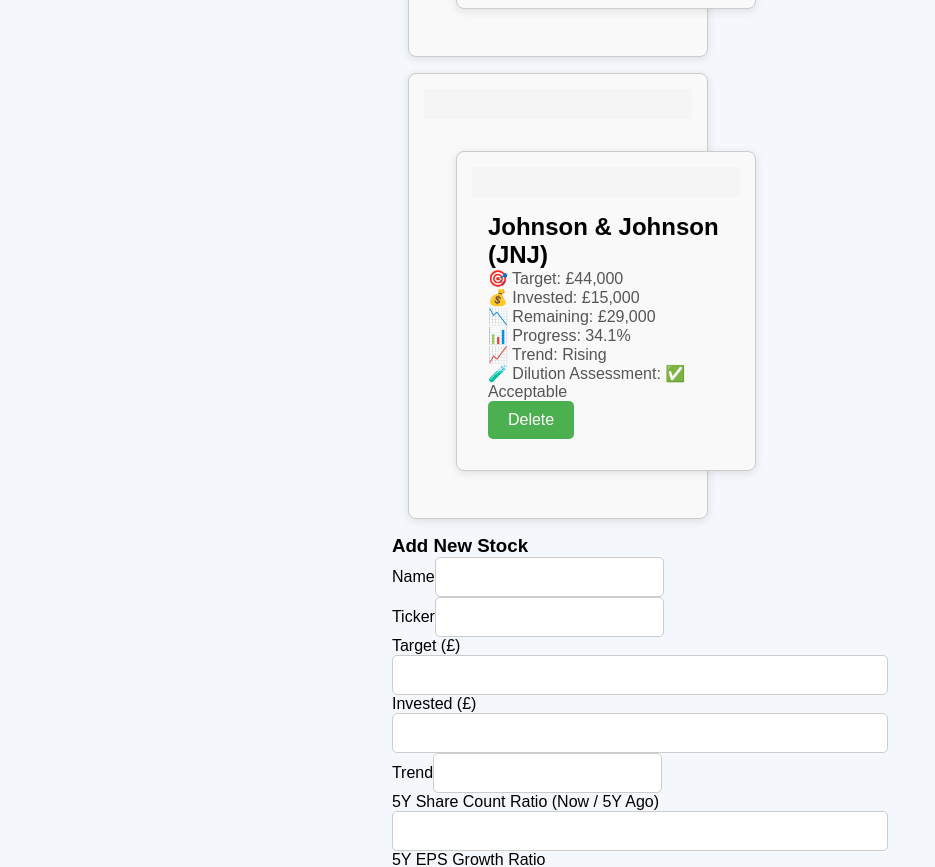
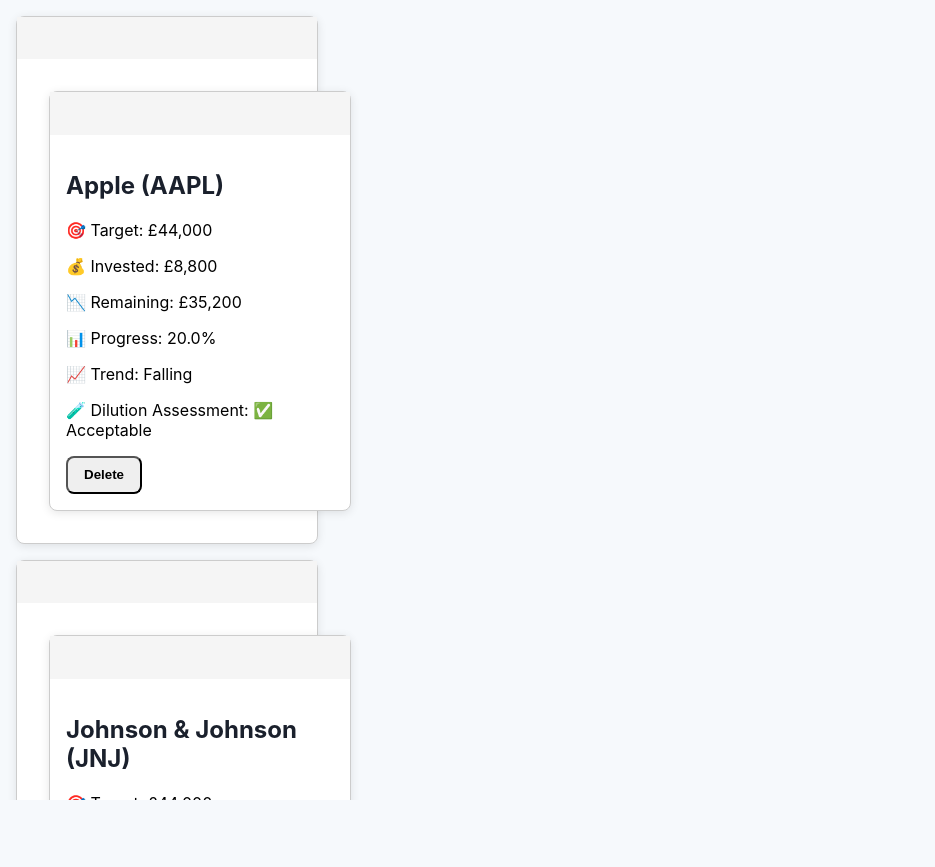
Before and after one commit to harpritdhanoa/my-dca-tracker, a React (Create React App) app: page / in a window 1280 px wide. Shown: the top 867 px of the page, without its empty margins (0-935 px from the left). After the commit the page ends 800 px from the top, so only its background shows below. Built offline with nearby package versions, Linux system fonts and the light colour scheme.

Commit message:
Importing App.css

```diff
--- a/src/App.css
+++ b/src/App.css
@@ -1,109 +1,93 @@
 /* App.css */
 
-/* Global styles */
-* {
+body {
   margin: 0;
   padding: 0;
-  box-sizing: border-box;
+  font-family: 'Inter', sans-serif;
+  background-color: #f6f9fc;
 }
 
-body {
-  font-family: 'Arial', sans-serif;
-  background-color: #f4f7fc;
-  display: flex;
-  justify-content: center;
-  align-items: center;
-  height: 100vh;
+h2, h3, h4 {
+  color: #1a202c;
 }
 
-.App {
-  background-color: #fff;
-  border-radius: 10px;
-  box-shadow: 0 4px 8px rgba(0, 0, 0, 0.1);
-  padding: 20px;
+input[type="text"],
+input[type="number"] {
   width: 100%;
-  max-width: 1200px;
-  box-sizing: border-box;
+  padding: 0.6rem 0.8rem;
+  border: 1px solid #ccc;
+  border-radius: 0.5rem;
+  transition: border 0.3s ease;
 }
 
-h1 {
-  text-align: center;
-  margin-bottom: 20px;
-  color: #333;
+input[type="text"]:focus,
+input[type="number"]:focus {
+  border-color: #3b82f6;
+  outline: none;
 }
 
-form {
-  display: flex;
-  flex-direction: column;
-  gap: 15px;
+label {
+  font-size: 0.875rem;
+  font-weight: 500;
+  color: #374151;
+  display: block;
+  margin-bottom: 0.25rem;
 }
 
 button {
-  background-color: #4CAF50;
-  color: white;
-  padding: 10px 20px;
-  border: none;
-  border-radius: 5px;
-  cursor: pointer;
-  font-size: 16px;
-  transition: background-color 0.3s ease;
+  padding: 0.6rem 1rem;
+  border-radius: 0.5rem;
+  font-weight: 600;
+  transition: all 0.3s ease;
+}
+
+.card {
+  background-color: #fff;
+  border-radius: 1rem;
+  box-shadow: 0 4px 10px rgba(0, 0, 0, 0.06);
+  transition: transform 0.3s ease;
+}
+
+.card:hover {
+  transform: translateY(-4px);
+}
+
+.card-content {
+  padding: 1.25rem;
+}
+
+.animate-fade-in {
+  animation: fadeIn 0.6s ease-out;
+}
+
+@keyframes fadeIn {
+  0% {
+    opacity: 0;
+    transform: translateY(12px);
+  }
+  100% {
+    opacity: 1;
+    transform: translateY(0);
+  }
 }
 
 button:hover {
-  background-color: #45a049;
+  transform: scale(1.05);
+  opacity: 0.95;
 }
 
-/* Input Fields */
-input {
-  padding: 10px;
-  border: 1px solid #ccc;
-  border-radius: 5px;
-  font-size: 16px;
+/* Scroll fixes */
+html,
+body,
+#root {
+  height: 100%;
+  overflow-x: hidden;
 }
 
-input[type="number"] {
-  width: 100%;
+::-webkit-scrollbar {
+  width: 8px;
 }
-
-input:focus {
-  outline: none;
-  border-color: #4CAF50;
+::-webkit-scrollbar-thumb {
+  background: #ccc;
+  border-radius: 4px;
 }
-
-/* Card component */
-.card {
-  background-color: #f9f9f9;
-  border-radius: 8px;
-  padding: 15px;
-  box-shadow: 0 2px 4px rgba(0, 0, 0, 0.1);
-  margin-bottom: 20px;
-}
-
-.card h3 {
-  font-size: 20px;
-  margin-bottom: 10px;
-  color: #333;
-}
-
-.card p {
-  font-size: 16px;
-  color: #555;
-}
-
-/* Layout for forms and content */
-.grid-container {
-  display: grid;
-  grid-template-columns: repeat(auto-fit, minmax(300px, 1fr));
-  gap: 20px;
-}
-
-/* Styling for smaller screens */
-@media (max-width: 768px) {
-  .App {
-    padding: 15px;
-  }
-
-  .grid-container {
-    grid-template-columns: 1fr;
-  }
-}
--- a/src/App.js
+++ b/src/App.js
@@ -14,8 +14,8 @@
 export default function DCAInvestmentTracker() {
   const [stocks, setStocks] = useState(defaultStocks);
   const [newStock, setNewStock] = useState({ name: "", ticker: "", target: "", invested: "", trend: "", shareCount5Y: "", epsGrowth5Y: "", sbcToRevenue: "", hasBuybacks: false, dilutionPurpose: "" });
-  const monthlyBudget = 29000;
-  const debtFund = 150000;
+  const [monthlyBudget, setMonthlyBudget] = useState(29000);
+  const [debtFund, setDebtFund] = useState(150000);
 
   const calculateProgress = (invested, target) => ((invested / target) * 100).toFixed(1);
 
@@ -143,12 +143,22 @@
 
         <div className="p-4 border rounded-xl text-center animate-fade-in">
           <h3 className="text-lg font-semibold">Monthly Budget</h3>
-          <p className="text-2xl font-bold text-blue-600 mb-2">£{monthlyBudget.toLocaleString()}</p>
-          <Button onClick={suggestAllocation} className="transition-transform hover:scale-105">Suggest Allocation</Button>
+          <Input
+            type="number"
+            value={monthlyBudget}
+            onChange={(e) => setMonthlyBudget(Number(e.target.value))}
+            className="text-center font-bold text-blue-600 text-2xl"
+          />
+          <Button onClick={suggestAllocation} className="mt-2 transition-transform hover:scale-105">Suggest Allocation</Button>
 
           <div className="mt-6">
             <h4 className="font-semibold text-md">📦 Debt Reserve (30%)</h4>
-            <p className="text-lg font-bold text-gray-700">£{debtFund.toLocaleString()}</p>
+            <Input
+              type="number"
+              value={debtFund}
+              onChange={(e) => setDebtFund(Number(e.target.value))}
+              className="text-center font-bold text-gray-700 text-lg"
+            />
           </div>
         </div>
       </div>
```
